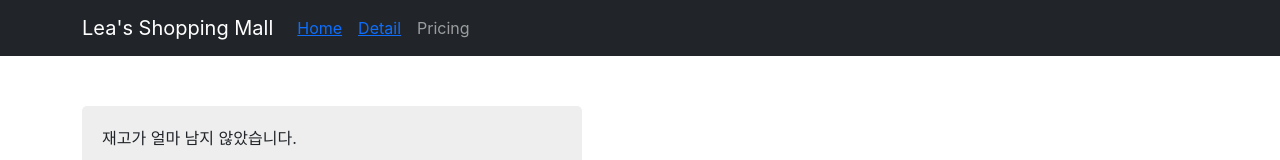
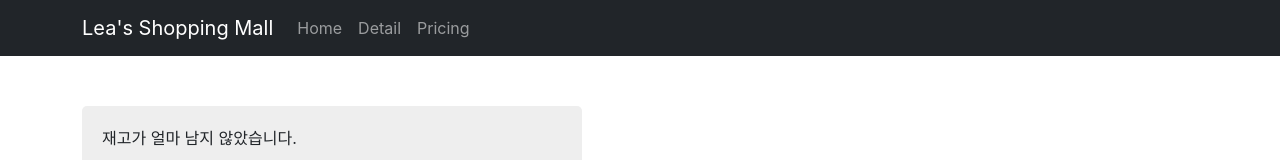
Before and after one commit to leaisrevolution/apple_react_ShoppingMall, a React (Create React App) app: page /detail in a window 1280 px wide. Shown: the top 160 px of the page. Built offline with nearby package versions, Linux system fonts and the light colour scheme.

Commit message:
useEffect 사용법

```diff
--- a/src/App.js
+++ b/src/App.js
@@ -17,8 +17,8 @@ function App() {
             <Container>
             <Navbar.Brand href="#home">Lea's Shopping Mall</Navbar.Brand>
             <Nav className="me-auto">
-                <Nav.Link> <Link to="/">Home</Link></Nav.Link>
-                <Nav.Link> <Link to="/detail">Detail</Link></Nav.Link>
+                <Nav.Link as ={Link} to="/">Home</Nav.Link>
+                <Nav.Link as ={Link} to="/detail">Detail</Nav.Link>
                 <Nav.Link href="#pricing">Pricing</Nav.Link>
             </Nav>
             </Container>
--- a/src/Detail.js
+++ b/src/Detail.js
@@ -1,4 +1,4 @@
-import React, {useState} from 'react';
+import React, {useState, useEffect} from 'react';
 import {useHistory, useParams} from 'react-router-dom';
 import styled from 'styled-components';
 import './Detail.scss';
@@ -13,6 +13,13 @@ let minititle = styled.h4 `
 
 
 function Detail (props) {
+
+    useEffect(() => {
+        //2초 후에 alert창을 안보이게 해주세요
+        setTimeout(() => {
+
+        }, 2000)
+    });
 
     let { id } = useParams();
     let history = useHistory();
@@ -46,3 +53,4 @@ export default Detail;
 //history.push('/'); = 원하는 경로로 이동
 //중요한 데이터는 App()에서 관리하는게 정석
 //useParams 안에는 오브젝트 자료형이 생긴다({}).
+//useEffect는 컴포넌트가 mount 되었을 때, update될 때 특정 코드를 실행할 수 있음
```
Also changed, not shown: 1 other file (tests, documents, lock files or other folders).
